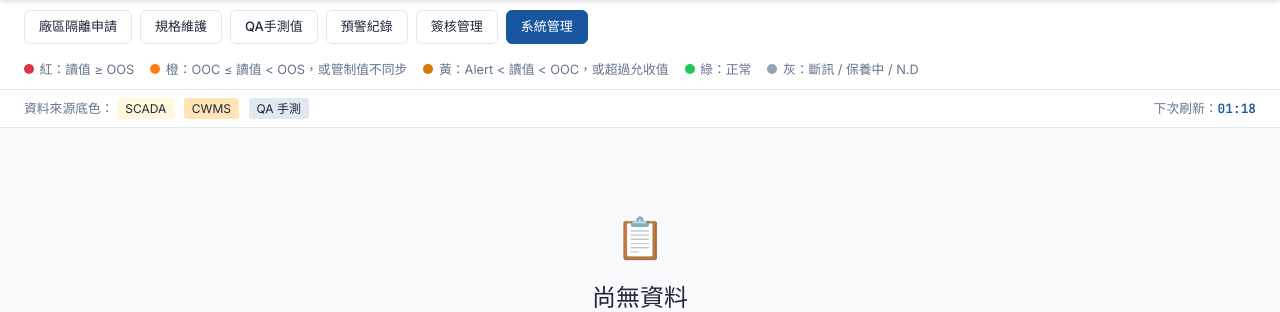
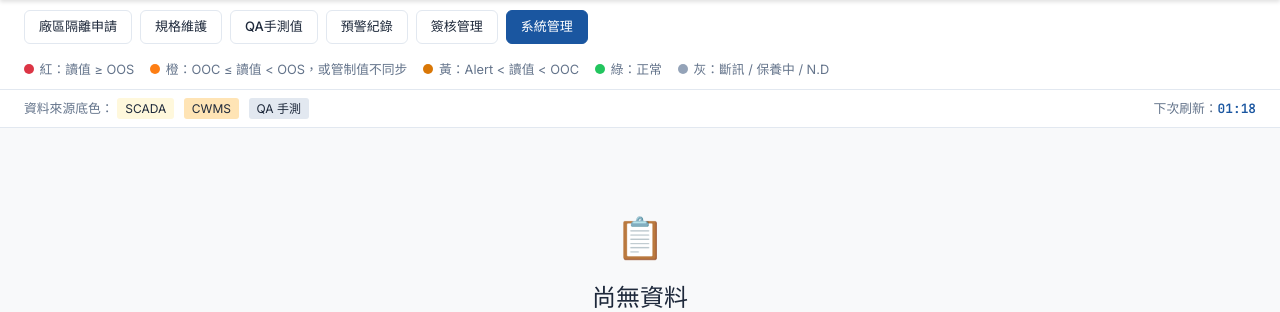
Before and after one commit to channian/VOC_Python_Rebuild, a FastAPI app: page /home in a window 1280 px wide. Shown: the part 50-362 px from the top of the page. Run offline with FastAPI, Linux system fonts and the light colour scheme; some libraries are stand-ins or nearby versions.

Commit message:
chore: 更新首頁燈號說明文字 — 移除已刪除的允收值條件
recv 條件已從 _calculate_light() 移除，
home.html 說明列文字同步更新，避免誤導。

Co-Authored-By: Claude <noreply@anthropic.com>

```diff
--- a/templates/home.html
+++ b/templates/home.html
@@ -93,7 +93,7 @@
       <span class="status-dot orange"></span>橙：OOC &le; 讀值 &lt; OOS，或管制值不同步
     </span>
     <span class="status-item">
-      <span class="status-dot yellow"></span>黃：Alert &lt; 讀值 &lt; OOC，或超過允收值
+      <span class="status-dot yellow"></span>黃：Alert &lt; 讀值 &lt; OOC
     </span>
     <span class="status-item">
       <span class="status-dot green"></span>綠：正常
```
